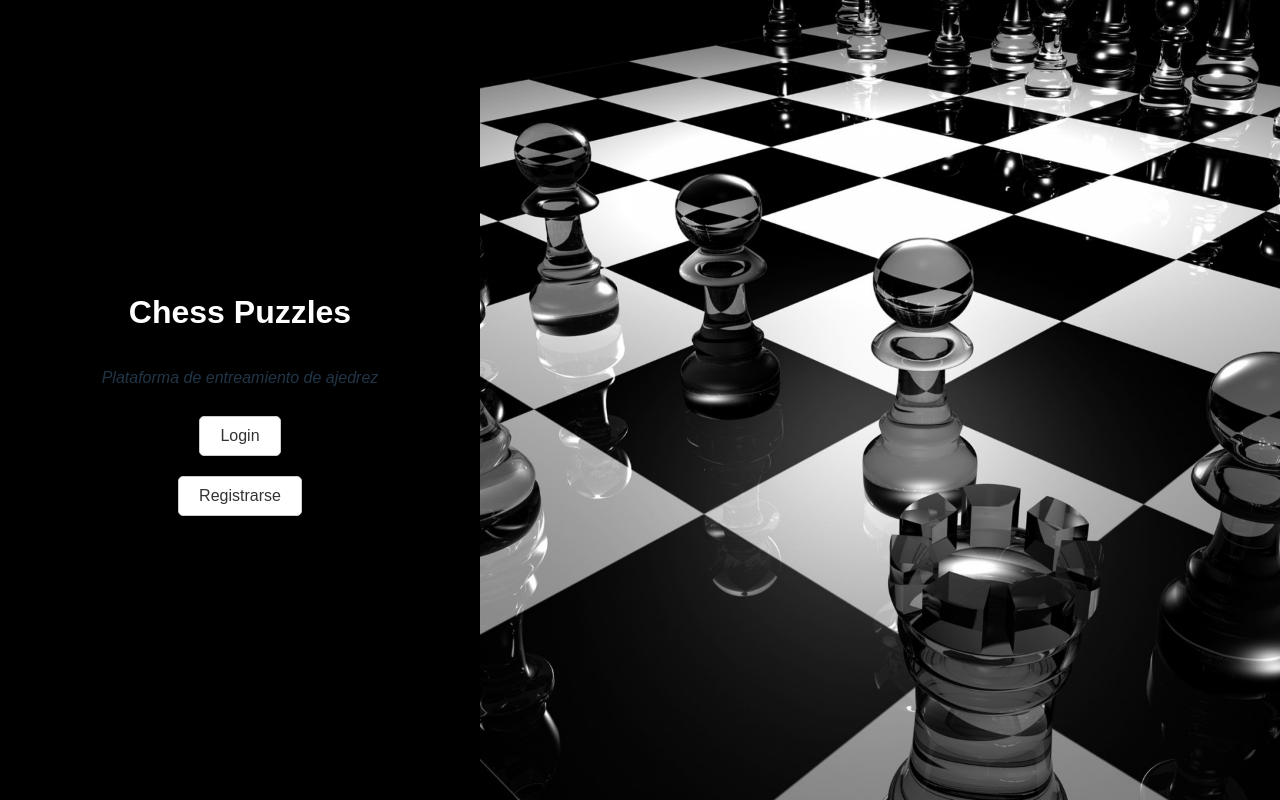
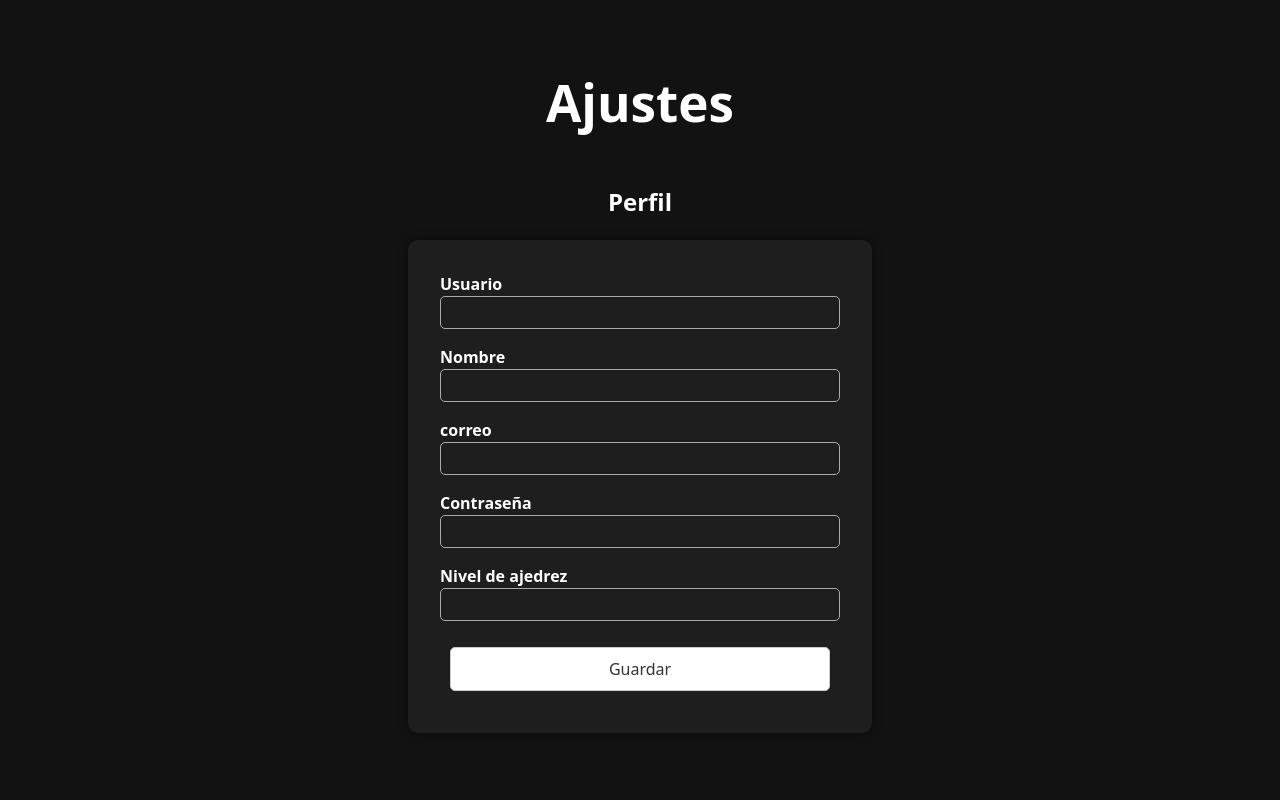
Before and after one commit to Dieg0ard/UI-Chess-Puzzles, a React (Vite) app: page /profile in a window 1280 px wide. Built offline with nearby package versions, Linux system fonts and the light colour scheme; no server answers.

Commit message:
Sección de ajustes funcional

```diff
--- a/package.json
+++ b/package.json
@@ -28,7 +28,7 @@
     "eslint-plugin-react-refresh": "^0.4.19",
     "globals": "^16.0.0",
     "postcss": "^8.5.4",
-    "tailwindcss": "^4.1.8",
+    "tailwindcss": "^4.1.9",
     "vite": "^6.3.1"
   }
 }
--- a/src/App.jsx
+++ b/src/App.jsx
@@ -1,9 +1,12 @@
 // App.jsx
 import React from "react";
 import HomePage from "./pages/HomePage";
+import UserProfile from './pages/UserProfile';
 
 function App() {
-  return <HomePage />;
+  //return <HomePage />;
+  return <UserProfile />;
+
 }
 
 export default App;
--- /dev/null
+++ b/src/pages/UserProfile.css
@@ -0,0 +1,86 @@
+.profile-container {
+  display: flex;
+  flex-direction: column;
+  justify-content: center;
+  align-items: center;
+  height: 100vh;
+  width: 100vw;
+  padding: 2rem;
+  background-color: #121212;
+  color: white;
+  box-sizing: border-box;
+  padding-top: 5px;
+}
+
+h1, h2 {
+  text-align: center;
+  color: white;
+}
+
+.profile-form {
+  width: 100%;
+  max-width: 400px;
+  display: flex;
+  flex-direction: column;
+  gap: 1rem;
+  background-color: #1e1e1e;
+  padding: 2rem;
+  border-radius: 10px;
+  box-shadow: 0 0 10px rgba(0, 0, 0, 0.5);
+}
+
+.profile-form label {
+  display: flex;
+  flex-direction: column;
+  font-weight: bold;
+}
+
+.profile-form input{
+  padding: 0.5rem;
+  border-radius: 5px;
+  border: 1px solid #aaa;
+  background-color: #1e1e1e;
+  color: white;
+}
+
+input[readonly]{
+    cursor: default;
+}
+
+input[readonly]:focus {
+  outline: none;
+  box-shadow: none;
+}
+
+button {
+ padding: 10px 20px;
+  margin: 10px;
+  font-size: 16px;
+  cursor: pointer;
+  border: 1px solid #ccc;
+  border-radius: 5px;
+  background-color: #fff;
+  color: #333;
+  transition: all 0.3s ease;
+}
+
+button:hover {
+   background-color: #000000;
+  color: #fff;
+  transform: scale(1.05);
+  box-shadow: 0 4px 10px rgba(0, 0, 0, 0.2);
+}
+
+.success-message {
+  text-align: center;
+  color: #00ff99;
+  font-weight: bold;
+  margin-top: 8px;
+}
+
+.error-message {
+  text-align: center;
+  color: #ff5555;
+  font-weight: bold;
+  margin-top: 8px;
+}
--- /dev/null
+++ b/src/pages/UserProfile.jsx
@@ -0,0 +1,111 @@
+import React, { useState, useEffect } from 'react';
+import './UserProfile.css';
+
+export default function UserProfile() {
+    const [formData, setFormData] = useState({
+        nombre_usuario: '',
+        nombre_real: '',
+        correo: '',
+        clave: '',
+        nivel_ajedrez: '',
+        id: '',
+    });
+    const [message, setMessage] = useState('');
+
+    /*prueba, esta parte se maneja con la que tiene login page
+    useEffect(() => {
+        localStorage.setItem('usuario', 'julian12iu');
+    }, []);
+    */
+
+    const updateUserProfile = async (data) => {
+        const response = await fetch(`http://localhost:8080/chess-puzzles/resources/usuarios/usuarioid/${formData.nombre_usuario}/${formData.id}`, {
+            method: 'PUT',
+            headers: {
+                'Content-Type': 'application/json',
+            },
+            body: JSON.stringify({
+                nombreUsuario: data.nombre_usuario,
+                nombreReal: data.nombre_real,
+                correo: data.correo,
+                clave: data.clave,
+                nivelAjedrez: data.nivel_ajedrez
+            }),
+        })
+        localStorage.setItem('usuario',formData.nombre_usuario);
+    };
+
+    useEffect(() => {
+        fetch('http://localhost:8080/chess-puzzles/resources/usuarios/todosusuarios')
+            .then(res => res.json())
+            .then(data => {
+                const nombre_usuario = localStorage.getItem('usuario');
+                const usuarioEncontrado = data.find(u => u.nombreUsuario === nombre_usuario);
+                if (usuarioEncontrado) {
+                    setFormData({
+                        nombre_usuario: usuarioEncontrado.nombreUsuario,
+                        nombre_real: usuarioEncontrado.nombreReal,
+                        correo: usuarioEncontrado.correo,
+                        clave: usuarioEncontrado.clave,
+                        nivel_ajedrez: usuarioEncontrado.nivelAjedrez,
+                        id: usuarioEncontrado.id,
+                    });
+                }
+            })
+            .catch(err => console.error('Error:', err));
+    }, []);
+
+    const handleChange = (e) => {
+        const { name, value } = e.target;
+        setFormData(prev => ({ ...prev, [name]: value }));
+    };
+
+    const handleSubmit = async (e) => {
+        e.preventDefault();
+        try {
+            await updateUserProfile(formData);
+            setMessage('Actualización exitosa ✅');
+            //console.log(localStorage.getItem('usuario'));
+        } catch (error) {
+            setMessage('Actualización incorrecta ❌');
+        }
+    };
+
+     useEffect(() => {
+        if (message) {
+            const timer = setTimeout(() => setMessage(''), 4000);
+            return () => clearTimeout(timer);
+        }
+    }, [message]);
+
+    return (
+        <div className="profile-container">
+            <h1>Ajustes</h1>
+            <h2>Perfil</h2>
+            <form className="profile-form" onSubmit={handleSubmit}>
+                <label>
+                    Usuario
+                    <input name="nombre_usuario" value={formData.nombre_usuario} onChange={handleChange} />
+                </label>
+                <label>
+                    Nombre
+                    <input name="nombre_real" value={formData.nombre_real} readOnly />
+                </label>
+                <label>
+                    correo
+                    <input name="correo" value={formData.correo} readOnly />
+                </label>
+                <label>
+                    Contraseña
+                    <input name="clave" value={formData.clave} readOnly />
+                </label>
+                <label>
+                    Nivel de ajedrez
+                    <input name="nivel_ajedrez" value={formData.nivel_ajedrez} readOnly />
+                </label>
+                <button type="submit">Guardar</button>
+                {message && <div className="success-message">{message}</div>}
+            </form>
+        </div>
+    );
+}
```
Also changed, not shown: 1 other file (tests, documents, lock files or other folders).
